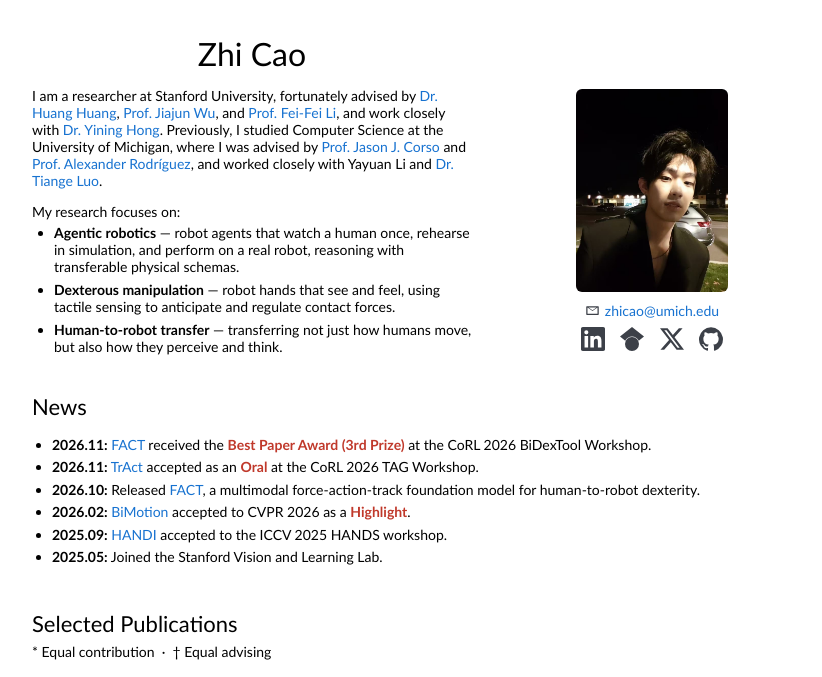
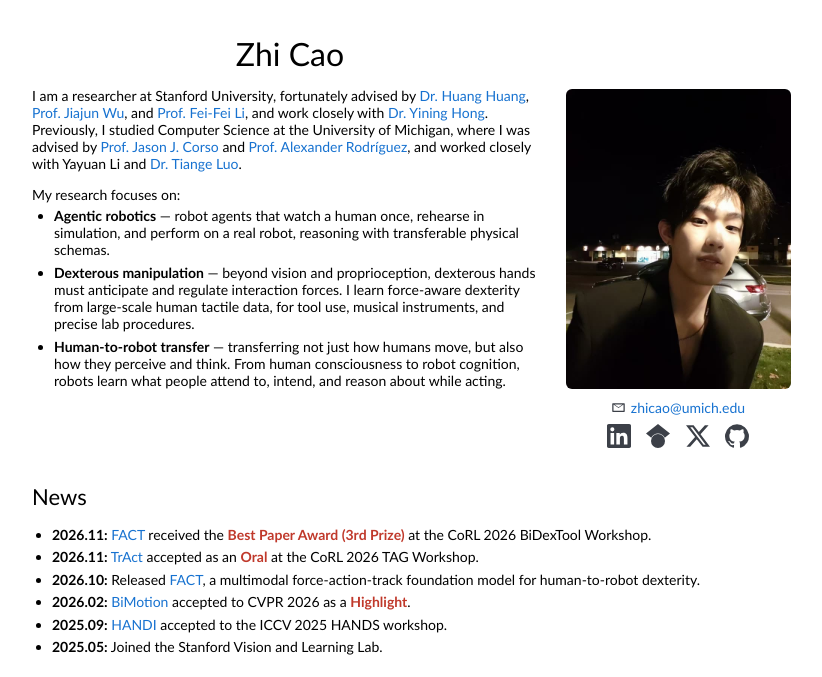
Before and after one commit to ExcitedButter/ExcitedButter.github.io, a plain HTML site: page index.html in a window 1280 px wide. Shown: the top 677 px of the page, without its empty margins (228-1050 px from the left). Drawn offline with Linux system fonts and the light colour scheme.

Commit message:
Two-sentence dexterous/transfer bullets; larger photo spanning text, closer to text
Co-Authored-By: Claude Opus 5.5 <noreply@anthropic.com>

```diff
--- a/index.html
+++ b/index.html
@@ -13,7 +13,7 @@
   <link rel="apple-touch-icon" href="images/cat_180.png">
   <style>
     body { background: #ffffff; color: #000000; margin: 0; }
-    .profile-photo { width: 100%; max-width: 152px; border-radius: 6px; display: block; margin: 69px auto 0; }
+    .profile-photo { width: 100%; max-width: 225px; border-radius: 6px; display: block; margin: 69px auto 0; }
     .badge { color: #c0392b; font-weight: 700; }
     .footer { padding: 24px 20px 32px; text-align: right; color: #999; font-size: 12px; }
     .footer a { font-size: 12px; }
@@ -41,7 +41,7 @@
       <td style="padding:0px">
         <table class="intro" style="width:100%;border:0px;border-spacing:0px;border-collapse:separate;margin-right:auto;margin-left:auto;"><tbody>
           <tr style="padding:0px">
-            <td style="padding:2.5%;width:60%;vertical-align:top">
+            <td style="padding:2.5% 1% 2.5% 2.5%;width:68%;vertical-align:top">
               <p style="text-align:center">
                 <name>Zhi Cao</name>
               </p>
@@ -58,13 +58,15 @@
               <ul class="interests">
                 <li><b>Agentic robotics</b> &mdash; robot agents that watch a human once, rehearse in simulation, and
                   perform on a real robot, reasoning with transferable physical schemas.</li>
-                <li><b>Dexterous manipulation</b> &mdash; robot hands that see and feel, using tactile sensing to anticipate
-                  and regulate contact forces.</li>
-                <li><b>Human-to-robot transfer</b> &mdash; transferring not just how humans move, but also how they
-                  perceive and think.</li>
+                <li><b>Dexterous manipulation</b> &mdash; beyond vision and proprioception, dexterous hands must anticipate and
+                  regulate interaction forces. I learn force-aware dexterity from large-scale human tactile data, for tool
+                  use, musical instruments, and precise lab procedures.</li>
+                <li><b>Human-to-robot transfer</b> &mdash; transferring not just how humans move, but also how they perceive
+                  and think. From human consciousness to robot cognition, robots learn what people attend to, intend, and
+                  reason about while acting.</li>
               </ul>
             </td>
-            <td class="photo-cell" style="padding:2.5%;width:40%;max-width:40%;vertical-align:top">
+            <td class="photo-cell" style="padding:2.5% 2.5% 2.5% 1%;width:32%;max-width:32%;vertical-align:top">
               <a href="images/zhi_full.jpg"><img class="profile-photo" alt="profile photo" src="images/zhi_full.jpg"></a>
               <p class="email"><svg viewBox="0 0 24 24" aria-hidden="true"><path d="M3 5h18a1 1 0 0 1 1 1v12a1 1 0 0 1-1 1H3a1 1 0 0 1-1-1V6a1 1 0 0 1 1-1zm1 2.3V17h16V7.3l-8 5.6zM5.6 7l6.4 4.5L18.4 7z"/></svg><a href="mailto:zhicao@umich.edu">zhicao@umich.edu</a></p>
               <p class="social">
```
